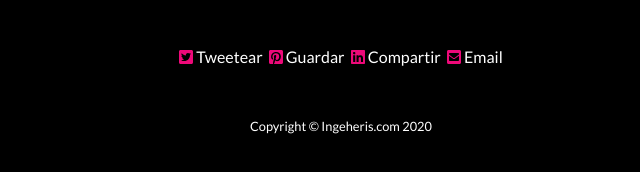
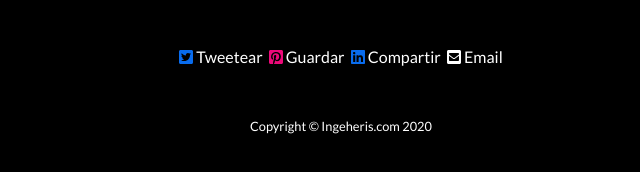
Before and after one commit to ingeheris/learning, a website: page index.html in a window 1280 px wide. Shown: the part 2658-2830 px from the top of the page, 299-939 px from the left. Drawn offline with Linux system fonts and the light colour scheme.

Commit message:
social button

```diff
--- a/index.html
+++ b/index.html
@@ -137,11 +137,11 @@
   <footer class="py-5 bg-black">
     <div class="container">
 
-      <p class="m-0 text-center text-white " style="color: #ee0979 !important;">
-        <i class="fab fa-twitter-square"></i><a style="color: #ffffff !important;" href="https://twitter.com/home?status=https://ingeheris.github.io/learning/ ¡Saber programar es el saber leer del Siglo XXI!¿Tus hij@s están preparad@s?">&nbsp;Tweetear&nbsp;</a>
-        <i class="fab fa-pinterest-square"></i><a style="color: #ffffff !important;" href="https://pinterest.com/pin/create/button/?url=https://ingeheris.github.io/learning/&media=&description=¡Saber programar es el saber leer del Siglo XXI!¿Tus hij@s están preparad@s?">&nbsp;Guardar&nbsp;</a>
-        <i class="fab fa-linkedin"></i><a style="color: #ffffff !important;" href="https://www.linkedin.com/shareArticle?mini=true&url=https://ingeheris.github.io/learning/&title=&summary=¡Saber programar es el saber leer del Siglo XXI!¿Tus hij@s están preparad@s?&source=">&nbsp;Compartir&nbsp;</a>
-        <i class="fas fa-envelope-square"></i><a style="color: #ffffff !important;" href="mailto:info@example.com?&subject=&body=https://ingeheris.github.io/learning/ ¡Saber programar es el saber leer del Siglo XXI!¿Tus hij@s están preparad@s?">&nbsp;Email</a>
+      <p class="m-0 text-center text-white " >
+        <i class="fab fa-twitter-square" style="color: #096cee !important;"></i><a style="color: #ffffff !important;" href="https://twitter.com/home?status=https://ingeheris.github.io/learning/ ¡Saber programar es el saber leer del Siglo XXI!¿Tus hij@s están preparad@s?">&nbsp;Tweetear&nbsp;</a>
+        <i class="fab fa-pinterest-square" style="color: #ee0979 !important;"></i><a style="color: #ffffff !important;" href="https://pinterest.com/pin/create/button/?url=https://ingeheris.github.io/learning/&media=&description=¡Saber programar es el saber leer del Siglo XXI!¿Tus hij@s están preparad@s?">&nbsp;Guardar&nbsp;</a>
+        <i class="fab fa-linkedin" style="color: #096cee  !important;"></i><a style="color: #ffffff !important;" href="https://www.linkedin.com/shareArticle?mini=true&url=https://ingeheris.github.io/learning/&title=&summary=¡Saber programar es el saber leer del Siglo XXI!¿Tus hij@s están preparad@s?&source=">&nbsp;Compartir&nbsp;</a>
+        <i class="fas fa-envelope-square" style="color: #ffffff !important;"></i><a style="color: #ffffff !important;" href="mailto:info@example.com?&subject=&body=https://ingeheris.github.io/learning/ ¡Saber programar es el saber leer del Siglo XXI!¿Tus hij@s están preparad@s?">&nbsp;Email</a>
       </p>
       <br><br>
       <p class="m-0 text-center text-white small">Copyright &copy; Ingeheris.com 2020</p>
```
